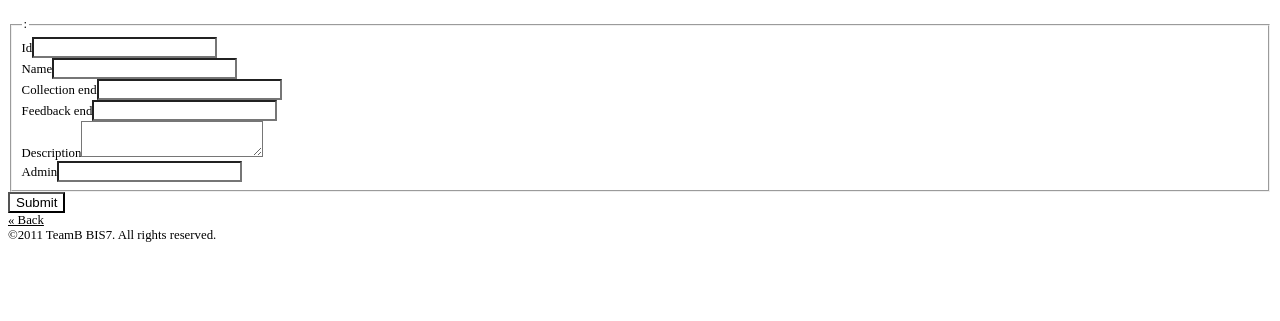
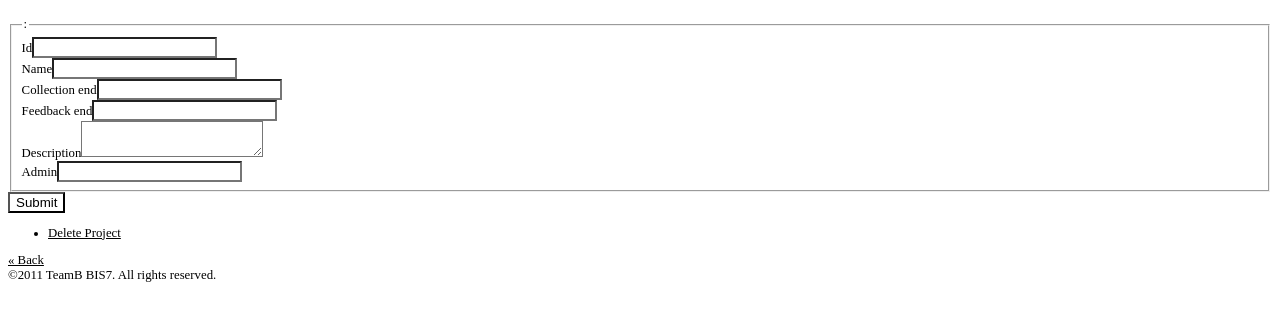
Before and after one commit to mmhan/TeamMaker, a CakePHP app: the page made by app/views/projects/admin_settings.ctp in a window 1280 px wide. Shown: the part 47-368 px from the top of the page. Run offline with PHP 8.4 and a stand-in for CakePHP, Linux system fonts and the light colour scheme; the template is opened without the code that fills it, so the values that code supplies are empty; form fields are guessed from the names that the template uses; some libraries are stand-ins or nearby versions.

Commit message:
Made some visual changes.
Also added delete button to the settings of admin.

```diff
--- a/app/views/projects/admin_dashboard_collect.ctp
+++ b/app/views/projects/admin_dashboard_collect.ctp
@@ -1,6 +1,5 @@
 <?php $projectId = $project['Project']['id']; ?>
 
-<?php FireCake::log($remaining) ?>
 <h1><?php echo $project['Project']['name'] ?> : Dashboard</h1>
 <p><?php echo $project['Project']['description'] ?></p>
 <hr />
@@ -26,7 +25,7 @@
 	<div class="projMgmt">
 		<h3 class="dataStatus">Data Status</h3>
 		<p class="tips"><?php echo $total - count($remaining) ?> / <?php echo count($remaining) ?></p>
-		<p>&nbps;</p>
+		<p>&nbsp;</p>
 		<p class="tips">Cut-off date is on <?php echo $this->Time->niceShort($project['Project']['collection_end']); ?></p>
 	</div>
 	<?php echo $this->element('projects/settings', array('id' => $projectId)); ?>
--- a/app/views/projects/admin_settings.ctp
+++ b/app/views/projects/admin_settings.ctp
@@ -32,6 +32,14 @@
 		echo $this->Form->input("Admin", array('div' => 'input select habtmSelector'));
 	?>
 	</fieldset>
-<?php echo $this->Form->end(__('Submit', true));?>
+<div class="clearfix">
+	<div class="c50"><?php echo $this->Form->end(__('Submit', true));?></div>
+	<div class="c50"><div class="actions autoWidth fRight">
+	<ul>
+		<li><?php echo $this->Html->link("Delete Project", array('action' => 'delete', $this->data['Project']['id'])); ?></li>
+	</ul>
+	</div></div>
+</div>
+
 <?php echo $this->Html->link("&laquo; Back", array('action' => 'index'), array('escape' => false)); ?>
 </div>
```
Also changed, not shown: app/views/projects/admin_dashboard_seed.ctp (+8 -9 lines).
